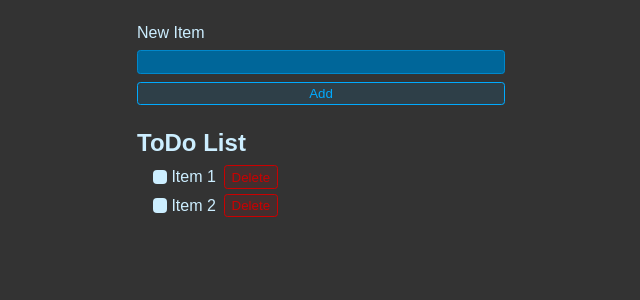
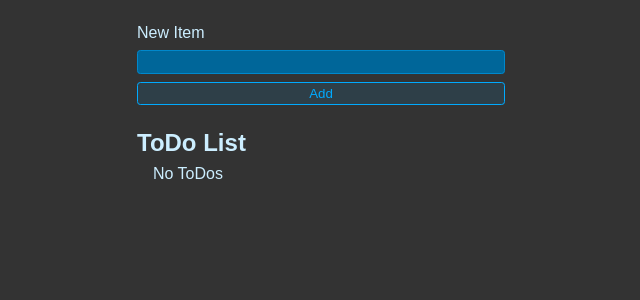
Before and after one commit to Dina2703/todo-vite, a React (Vite) app: page / in a window 1280 px wide. Shown: the top 300 px of the page, without its empty margins (319-959 px from the left). Built offline with nearby package versions, Linux system fonts and the light colour scheme.

Commit message:
ToDos Logic

```diff
--- a/src/App.jsx
+++ b/src/App.jsx
@@ -1,30 +1,81 @@
 import "./styles.css";
+import { useState } from "react";
 
 function App() {
+  const [newItem, setNewItem] = useState("");
+  const [todos, setToDos] = useState([]);
+
+  function handleSubmit(e) {
+    e.preventDefault();
+
+    setToDos((prev) => {
+      return [
+        ...prev,
+        {
+          id: crypto.randomUUID(),
+          title: newItem,
+          completed: false,
+        },
+      ];
+    });
+    setNewItem("");
+  }
+
+  function toggleTodo(id, completed) {
+    setToDos((currentToDos) => {
+      return currentToDos.map((todo) => {
+        if (todo.id === id) {
+          return { ...todo, completed };
+        }
+        return todo;
+      });
+    });
+  }
+
+  function deleteToDo(id) {
+    setToDos((currentToDos) => {
+      return currentToDos.filter((todo) => todo.id !== id);
+    });
+  }
+
+  console.log(todos);
+
   return (
     <>
-      <form className="new-item-form">
+      <form className="new-item-form" onSubmit={handleSubmit}>
         <div className="form-row"></div>
         <label htmlFor="item">New Item</label>
-        <input type="text" id="item" />
+        <input
+          type="text"
+          id="item"
+          value={newItem}
+          onChange={(e) => setNewItem(e.target.value)}
+        />
         <button className="btn">Add</button>
       </form>
       <h1 className="header">ToDo List</h1>
       <ul className="list">
-        <li>
-          <label>
-            <input type="checkbox" name="" id="" />
-            Item 1
-          </label>
-          <button className="btn btn-danger">Delete</button>
-        </li>
-        <li>
-          <label>
-            <input type="checkbox" name="" id="" />
-            Item 2
-          </label>
-          <button className="btn btn-danger">Delete</button>
-        </li>
+        {todos.length === 0 && "No ToDos"}
+        {todos.map((todo) => {
+          return (
+            <li key={todo.id}>
+              <label>
+                <input
+                  type="checkbox"
+                  checked={todo.completed}
+                  onChange={(e) => toggleTodo(todo.id, e.target.checked)}
+                />
+                {todo.title}
+              </label>
+              <button
+                className="btn btn-danger"
+                onClick={() => deleteToDo(todo.id)}
+              >
+                Delete
+              </button>
+            </li>
+          );
+        })}
       </ul>
     </>
   );
```
